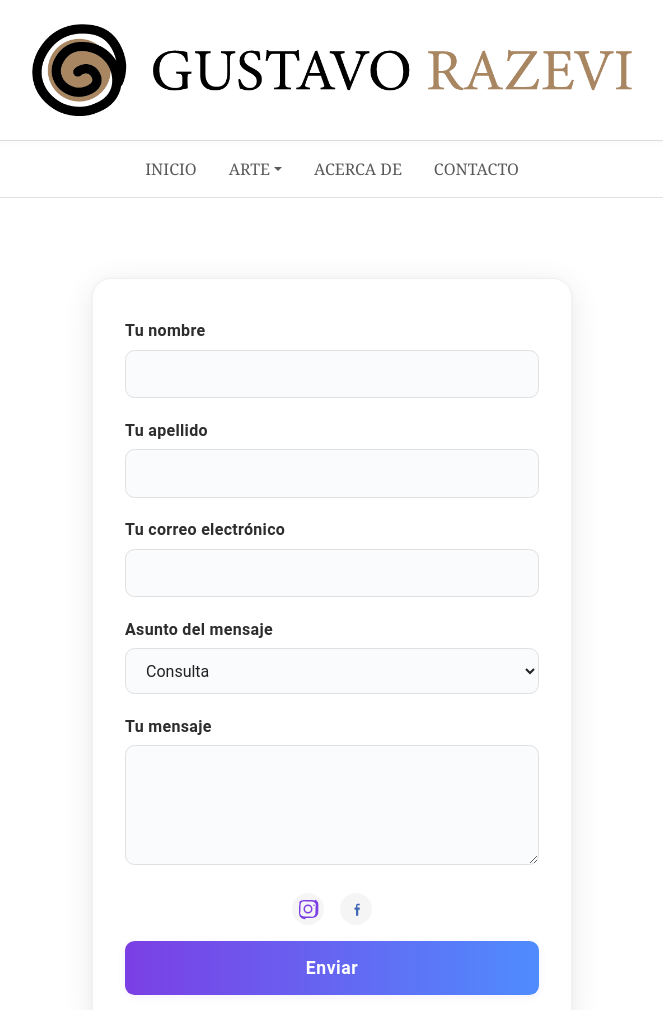
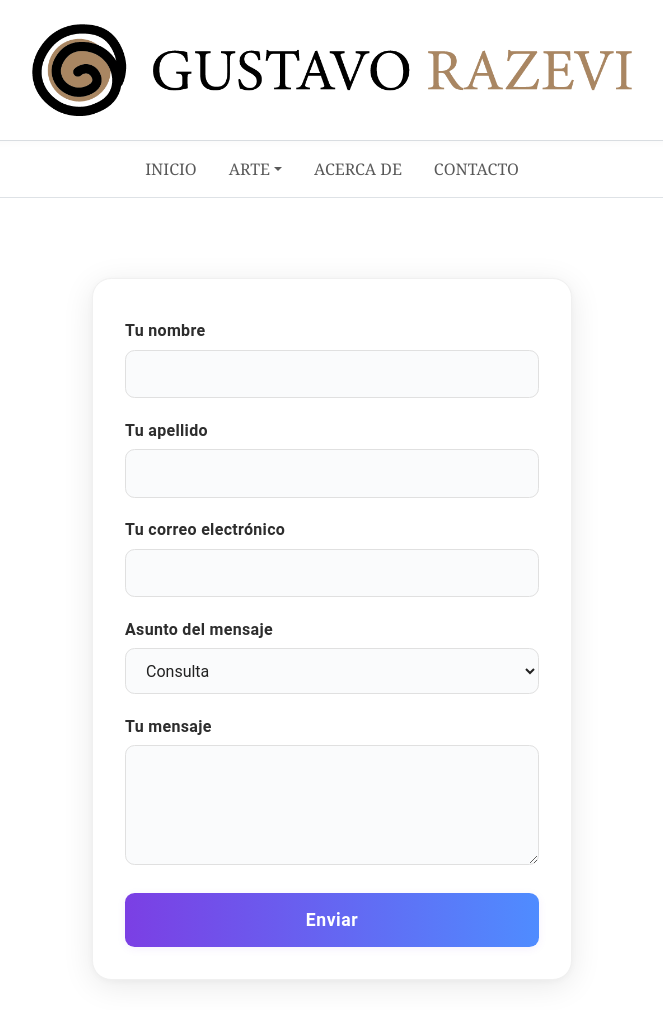
Before and after one commit to GustavoRazevi/site, a plain HTML site: page html/contacto.html in a window 1280 px wide. Shown: the top 1010 px of the page, without its empty margins (308-971 px from the left). Drawn offline with nearby package versions, Linux system fonts and the light colour scheme.

Commit message:
Update contacto.html

```diff
--- a/html/contacto.html
+++ b/html/contacto.html
@@ -76,23 +76,7 @@
     </div>
     <!-- Opcional: desactiva captcha de FormSubmit -->
     <input type="hidden" name="_captcha" value="false">
-    <!-- Opcional: redirige a una página de gracias -->
-    <!-- <input type="hidden" name="_next" value="https://tusitio.com/gracias.html"> -->
 
-         <!-- Redes sociales dentro del formulario -->
-    <div class="d-flex justify-content-center gap-3 mb-3">
-      <a href="https://www.instagram.com/tu_usuario" target="_blank" class="text-decoration-none" title="Instagram">
-        <svg xmlns="http://www.w3.org/2000/svg" width="32" height="32" fill="#7b3fe4" class="bi bi-instagram" viewBox="0 0 16 16">
-          <path d="M8 3c1.657 0 1.85.006 2.502.036.651.03 1.003.14 1.237.232.31.12.532.265.765.498.233.233.378.455.498.765.092.234.202.586.232 1.237C12.994 6.15 13 6.343 13 8c0 1.657-.006 1.85-.036 2.502-.03.651-.14 1.003-.232 1.237a1.785 1.785 0 0 1-.498.765 1.785 1.785 0 0 1-.765.498c-.234.092-.586.202-1.237.232C9.85 12.994 9.657 13 8 13c-1.657 0-1.85-.006-2.502-.036-.651-.03-1.003-.14-1.237-.232a1.785 1.785 0 0 1-.765-.498 1.785 1.785 0 0 1-.498-.765c-.092-.234-.202-.586-.232-1.237C3.006 9.85 3 9.657 3 8c0-1.657.006-1.85.036-2.502.03-.651.14-1.003.232-1.237a1.785 1.785 0 0 1 .498-.765 1.785 1.785 0 0 1 .765-.498c.234-.092.586-.202 1.237-.232C6.15 3.006 6.343 3 8 3zm0-1C6.326 2 6.102 2.007 5.354 2.037c-.748.03-1.26.14-1.708.29a3.785 3.785 0 0 0-1.357.857A3.785 3.785 0 0 0 2.327 4.646c-.15.448-.26.96-.29 1.708C2.007 6.102 2 6.326 2 8c0 1.674.007 1.898.037 2.646.03.748.14 1.26.29 1.708.17.51.41.96.857 1.357.397.447.847.687 1.357.857.448.15.96.26 1.708.29C6.102 13.993 6.326 14 8 14c1.674 0 1.898-.007 2.646-.037.748-.03 1.26-.14 1.708-.29a3.785 3.785 0 0 0 1.357-.857 3.785 3.785 0 0 0 .857-1.357c.15-.448.26-.96.29-1.708.03-.748.037-.972.037-2.646 0-1.674-.007-1.898-.037-2.646-.03-.748-.14-1.26-.29-1.708a3.785 3.785 0 0 0-.857-1.357A3.785 3.785 0 0 0 12.354 2.327c-.448-.15-.96-.26-1.708-.29C9.898 2.007 9.674 2 8 2z"/>
-          <path d="M8 5a3 3 0 1 0 0 6 3 3 0 0 0 0-6zm0 1a2 2 0 1 1 0 4 2 2 0 0 1 0-4zm4.5-.5a.5.5 0 1 1-1 0 .5.5 0 0 1 1 0z"/>
-        </svg>
-      </a>
-      <a href="https://www.facebook.com/tu_usuario" target="_blank" class="text-decoration-none" title="Facebook">
-        <svg xmlns="http://www.w3.org/2000/svg" width="32" height="32" fill="#4267B2" class="bi bi-facebook" viewBox="0 0 16 16">
-          <path d="M8.94 8.5H10.5V7h-1.56V6.09c0-.36.09-.54.56-.54H10.5V4.5H9.5c-1.1 0-1.5.4-1.5 1.5V7H7v1.5h1v4h1.5v-4z"/>
-        </svg>
-      </a>
-    </div>
     <button type="submit">Enviar</button>
   </form>
 </main>
```
